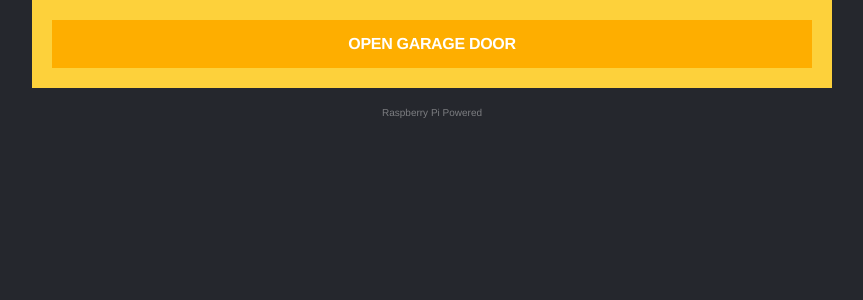
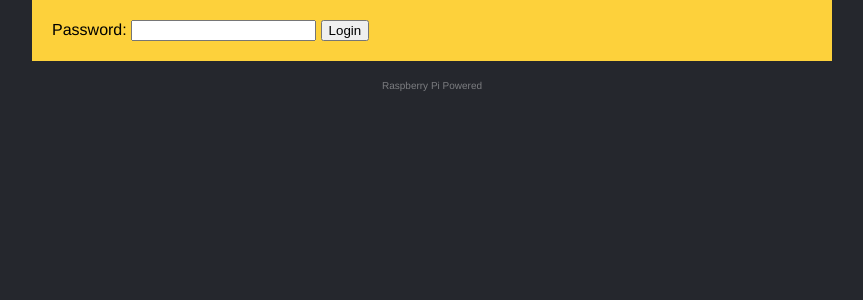
Before and after one commit to mattgraham/doorman, a PHP site: page / in a window 1280 px wide. Shown: the part 58-358 px from the top of the page, without its empty margins (208-1071 px from the left). Run offline with PHP 8.4, Linux system fonts and the light colour scheme; data that the repository does not hold is empty.

Commit message:
hardcode temp password

```diff
--- a/index.php
+++ b/index.php
@@ -25,9 +25,42 @@
 		<header class="wrapper">
 			<h1>Doorman<span class="beta">Beta</span></h1>
 		</header>
-		<div class="wrapper main">
-    	<a href='/?trigger=1' class="button closed"></a>
-		</div>
+
+
+
+		<?php
+		error_reporting(E_ALL ^ E_NOTICE);
+
+			// Define your username and password
+			$password = '0007';
+
+			if ($_POST['txtPassword'] != $password) {
+
+				?>
+
+				<div class="wrapper main">
+
+					<form name="form" method="post" action="<?php echo $_SERVER['PHP_SELF']; ?>">
+				   <label for="txtpassword">Password:</label>
+				    <input type="password" title="Enter your password" name="txtPassword" />
+				    <input type="submit" name="Submit" value="Login" />
+					</form>
+				</div>
+
+				<?php
+				}
+
+			else {
+			?>
+
+			<div class="wrapper main">
+	    	<a href='/?trigger=1' class="button closed"></a>
+			</div>
+
+			<?php
+			}
+		?>
+
 		<footer>
 			Raspberry Pi Powered
 		</footer>
```
